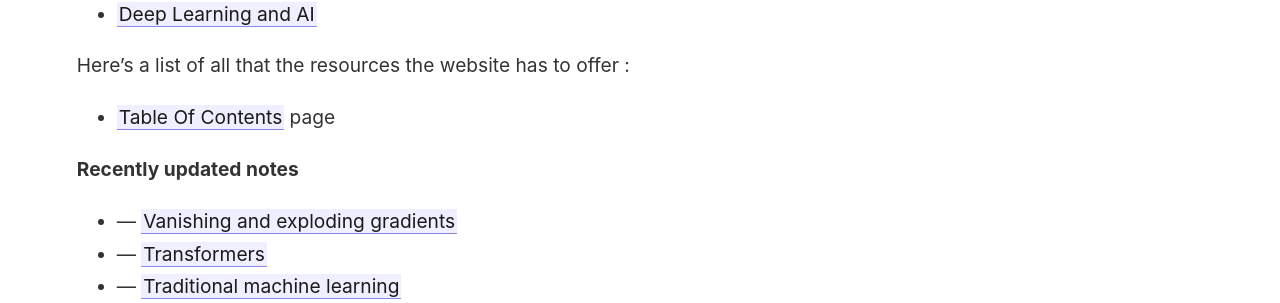
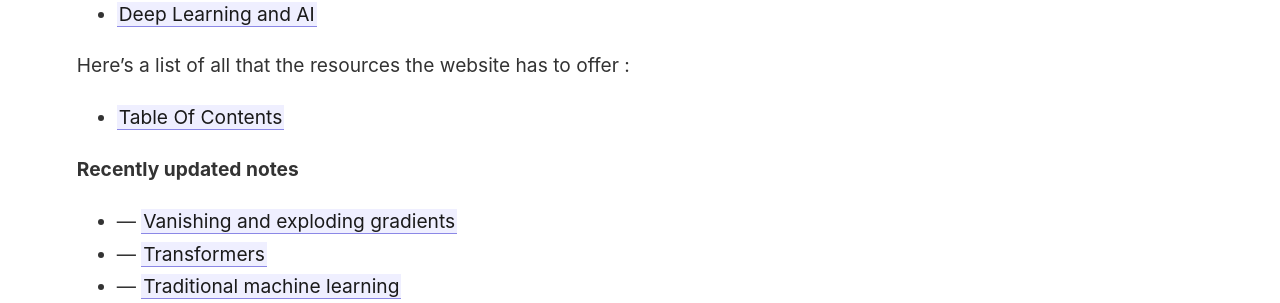
Before and after one commit to proy9714/priyadarshi-digital-garden, a Jekyll site: the page built from _pages/index.md, in a window 1280 px wide. Shown: the part 1142-1445 px from the top of the page. Built offline with Jekyll 4.4.1, drawn with Linux system fonts in a browser that asks for light colours.

Commit message:
vault backup: 2023-06-02 20:08:25

```diff
--- a/_pages/index.md
+++ b/_pages/index.md
@@ -28,11 +28,11 @@
 
 If you are an absolute beginner 👼 or just want to get a refresher start from here:
 
-- <a class="internal-link" href="deeplearning-and-ai">Deep Learning and AI</a>
+- <a class="internal-link" href="deep-learning-and-ai">Deep Learning and AI</a>
 
 Here's a list of all that the resources the website has to offer :
 
-- <a class="internal-link" href="/table-of-contents">Table Of Contents</a> page
+- <a class="internal-link" href="/table-of-contents">Table Of Contents</a>
 
 
 <strong>Recently updated notes</strong>
```
